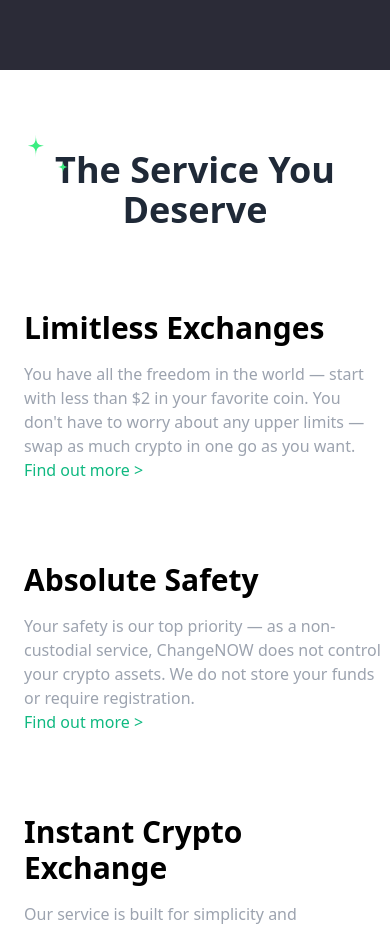
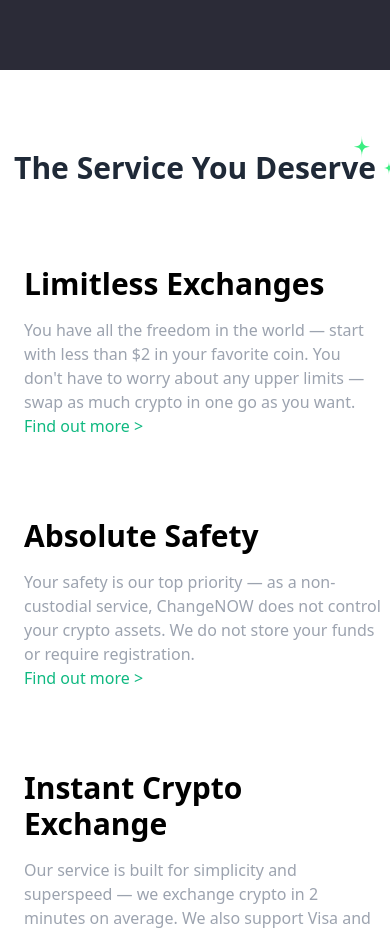
Before and after one commit to zealotdev/changeNOW-clone, a Next.js app: page / in a window 390 px wide. Shown: the part 2280-3210 px from the top of the page. Built offline with nearby package versions, Linux system fonts and the light colour scheme.

Commit message:
fix:Fixed Stars deco relativity to serv. title🔨

```diff
--- a/components/services.js
+++ b/components/services.js
@@ -2,13 +2,15 @@
   return (
     <div className="bg-white w-screen">
       <div className="md:w-11/12 xl:w-10/12 mx-auto pt-20">
-        <h1 className="text-gray-800 text-4xl font-bold relative">
-          The Service You Deserve
-          <img
-            className="absolute -top-4 right-80"
-            src="./svg/index/stars-for-general-title.svg"
-            alt="stars"
-          />
+        <h1 className="text-gray-800 text-3xl md:text-4xl font-bold">
+          <span className="relative">
+            The Service You Deserve
+            <img
+              className="absolute -top-3 -right-5"
+              src="./svg/index/stars-for-general-title.svg"
+              alt="stars"
+            />
+          </span>
         </h1>
         <div className="md:flex md:justify-evenly text-left md:w-5/6 mx-auto mt-20 items-center space-x-4 px-2 md:p-0">
           <img
```
